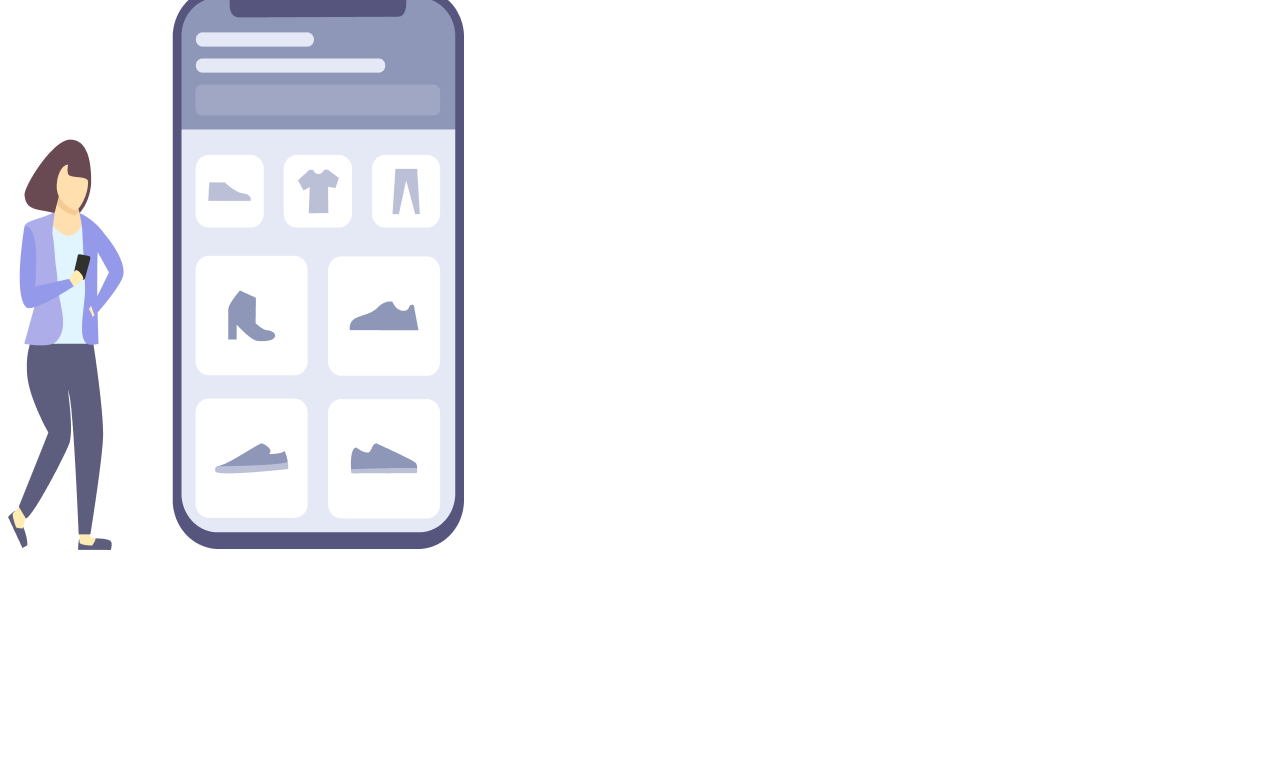
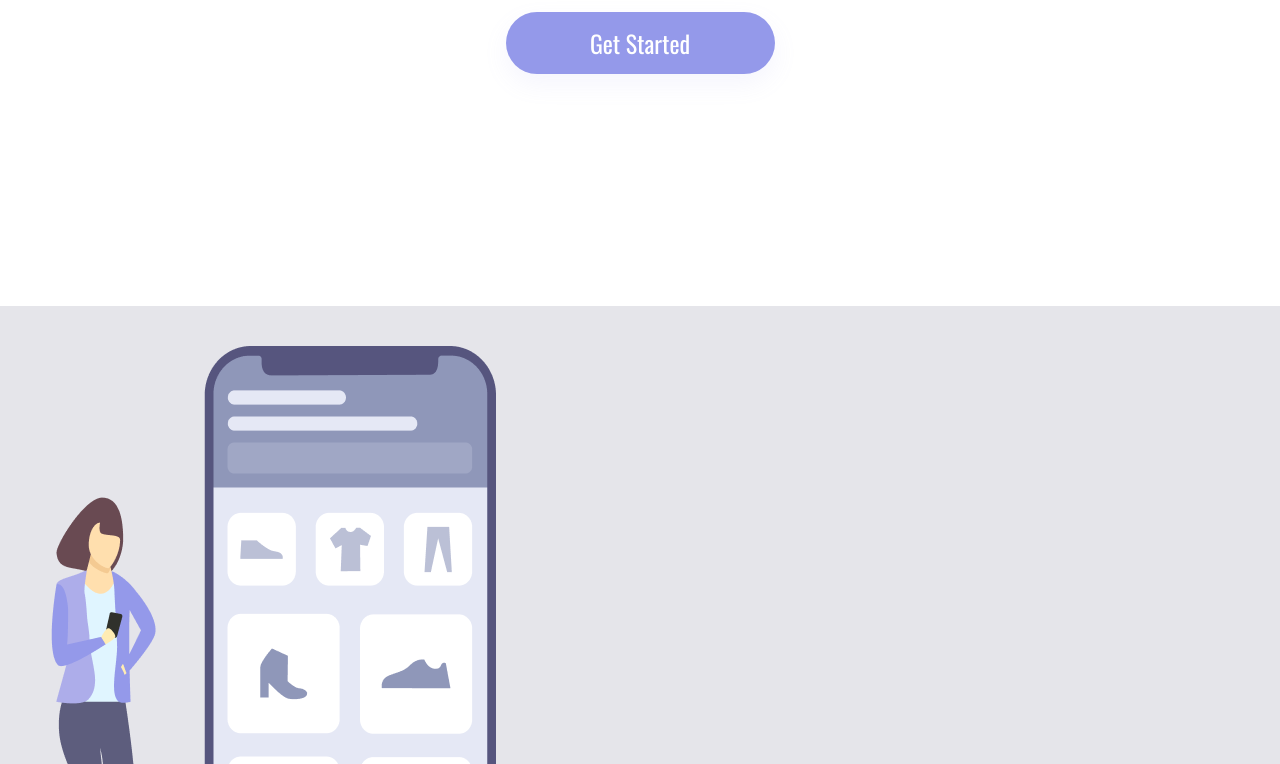
Before and after one commit to thomascaldana/easy-shopping, a plain HTML site: page index.html in a window 1280 px wide. Shown: the part 152-916 px from the top of the page. Before the commit the page ends 800 px from the top, so only its background shows below. Drawn offline with nearby package versions, Linux system fonts and the light colour scheme.

Commit message:
Changed the name from the link of css to the same styles.css

```diff
--- a/index.html
+++ b/index.html
@@ -5,7 +5,7 @@
     <meta http-equiv="X-UA-Compatible" content="IE=edge">
     <meta name="viewport" content="width=device-width, initial-scale=1.0">
     <title>Projeto2</title>
-    <link rel ="stylesheet" href="projeto02.css">
+    <link rel ="stylesheet" href="styles.css">
     <link rel="preconnect" href="https://fonts.googleapis.com">
     <link rel="preconnect" href="https://fonts.gstatic.com" crossorigin>
     <link href="https://fonts.googleapis.com/css2?family=Oswald&display=swap" rel="stylesheet">
```
